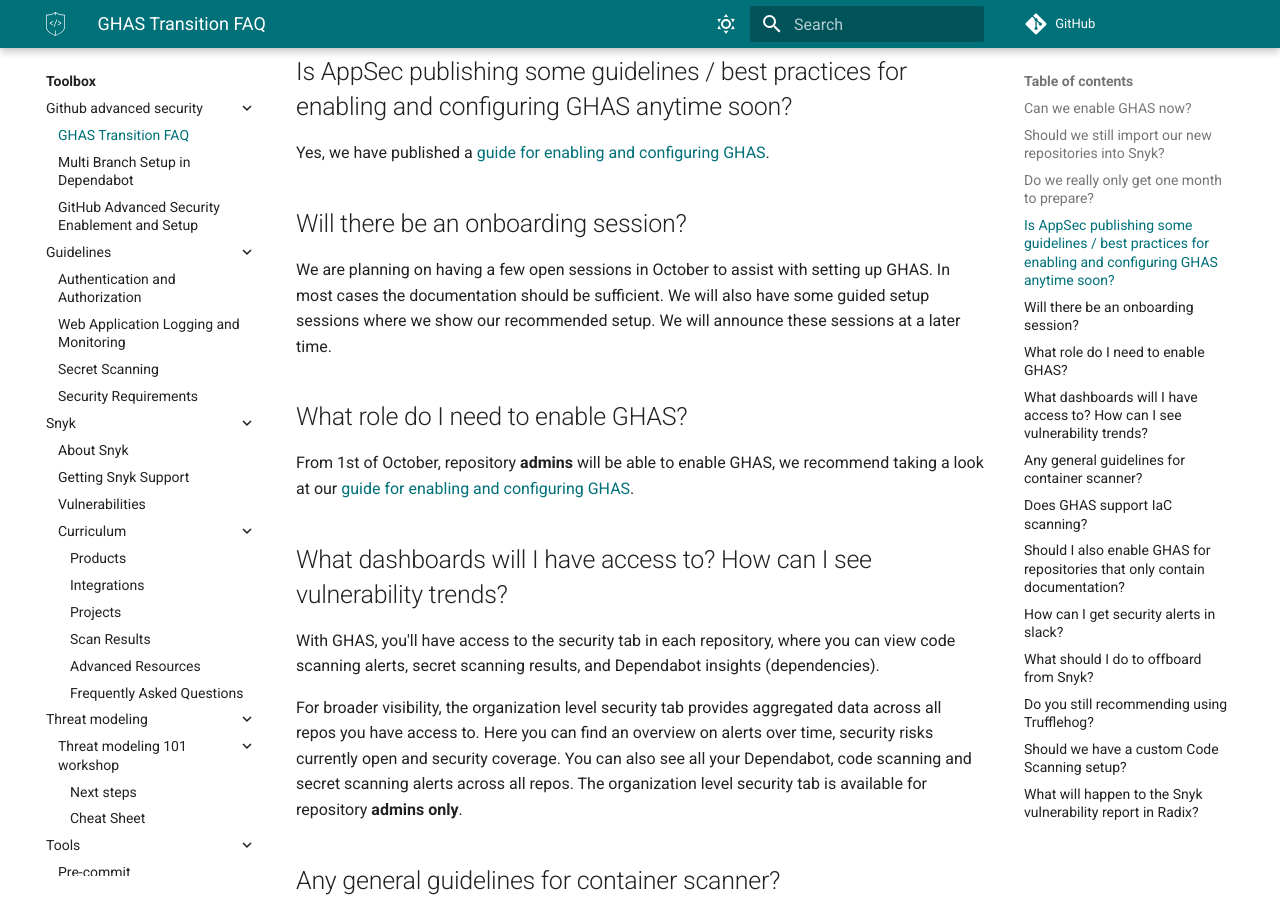
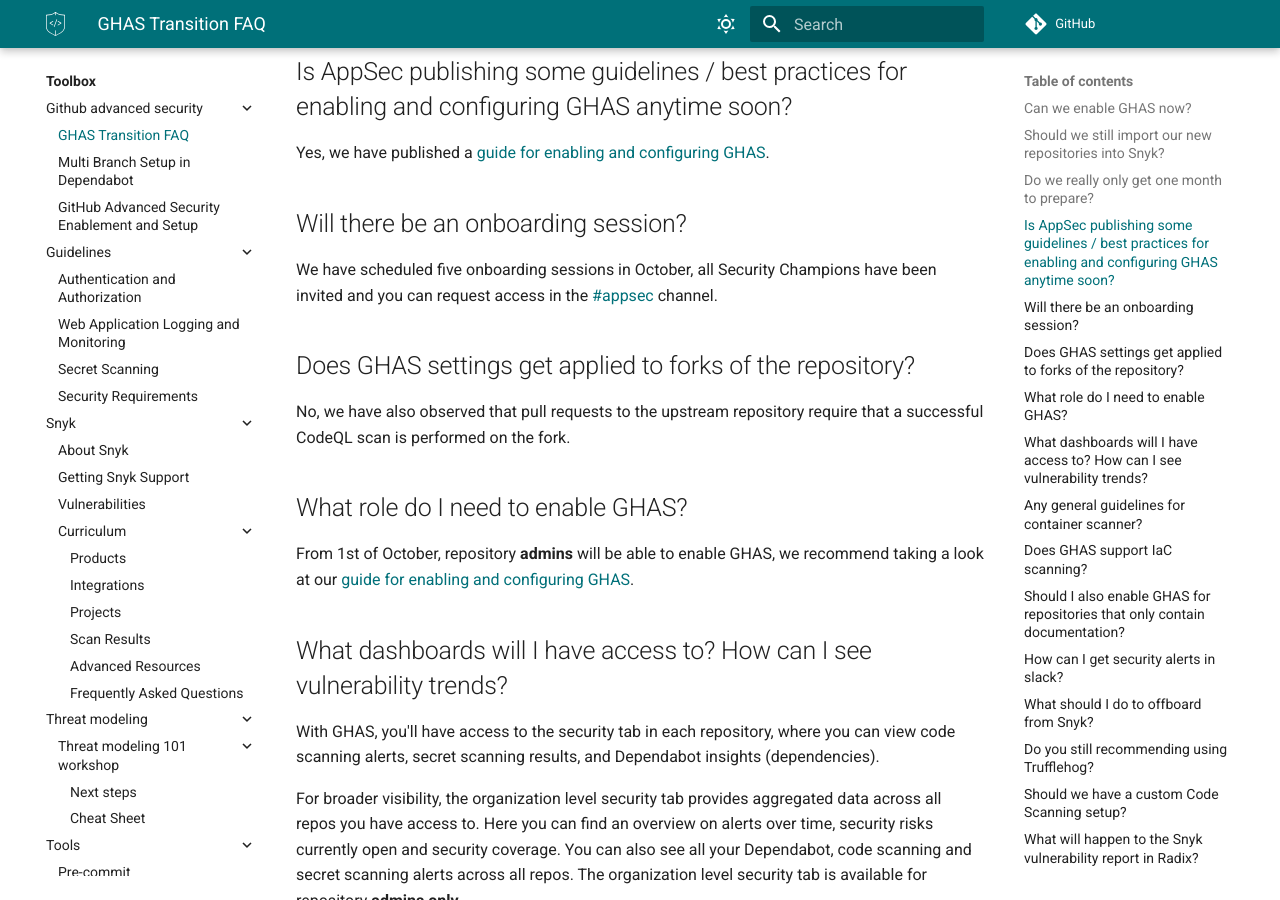
Before and after one commit to equinor/appsec, an MkDocs documentation site: the page built from docs/toolbox/github-advanced-security/faq.md, in a window 1280 px wide and 900 px high, scrolled down 651 px. Built offline with MkDocs 1.6.1 and Material for MkDocs 9.7.7, drawn with Linux system fonts in a browser that asks for light colours; some web fonts are replaced; comment, search, counter and statistics services are not loaded.

Commit message:
chore(faq): Update Onboarding info and info about forks

```diff
--- a/docs/toolbox/github-advanced-security/faq.md
+++ b/docs/toolbox/github-advanced-security/faq.md
@@ -19,7 +19,11 @@
 
 ## Will there be an onboarding session?
 
-We are planning on having a few open sessions in October to assist with setting up GHAS. In most cases the documentation should be sufficient. We will also have some guided setup sessions where we show our recommended setup. We will announce these sessions at a later time.
+We have scheduled five onboarding sessions in October, all Security Champions have been invited and you can request access in the [#appsec](https://equinor.enterprise.slack.com/archives/CMM6FSW5V) channel.
+
+## Does GHAS settings get applied to forks of the repository?
+
+No, we have also observed that pull requests to the upstream repository require that a successful CodeQL scan is performed on the fork.
 
 ## What role do I need to enable GHAS?
 
```
